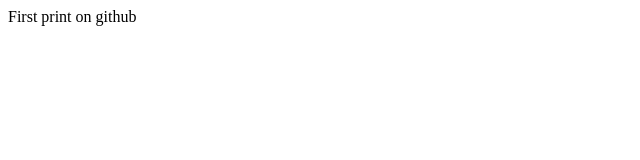
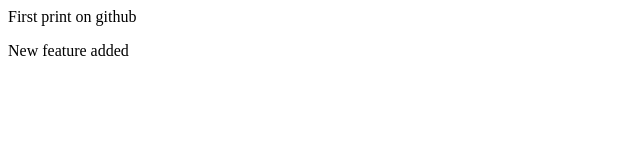
Before and after one commit to neerajkotla2003-commits/demo-one, a plain HTML site: page index.html in a window 1280 px wide. Shown: the whole page, without its empty margins (0-640 px from the left). Drawn offline with Linux system fonts and the light colour scheme.

Commit message:
new feature add

```diff
--- a/index.html
+++ b/index.html
@@ -1 +1,2 @@
 <p> First print on github</p>
+<p> New feature added</p>
```
